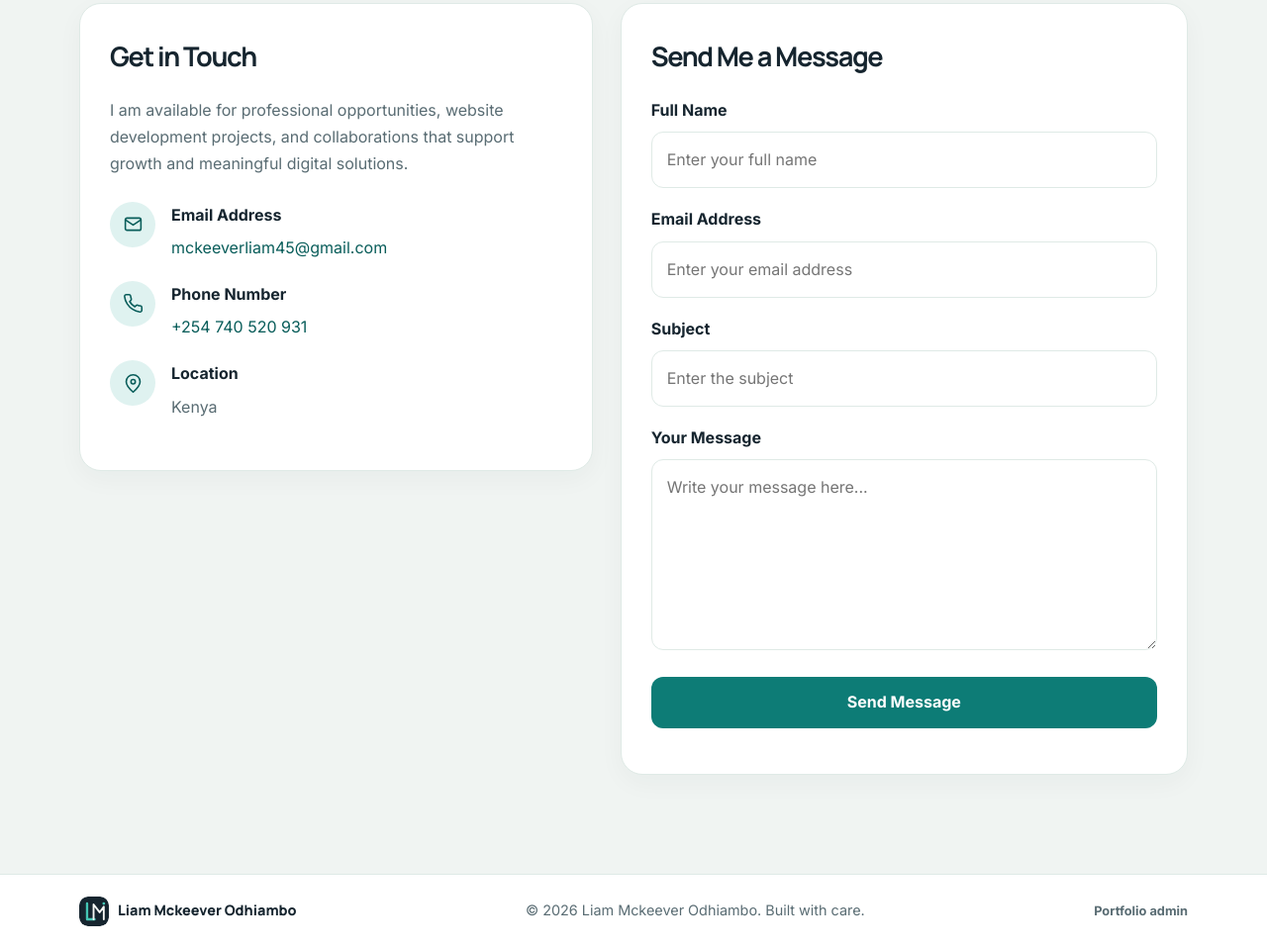
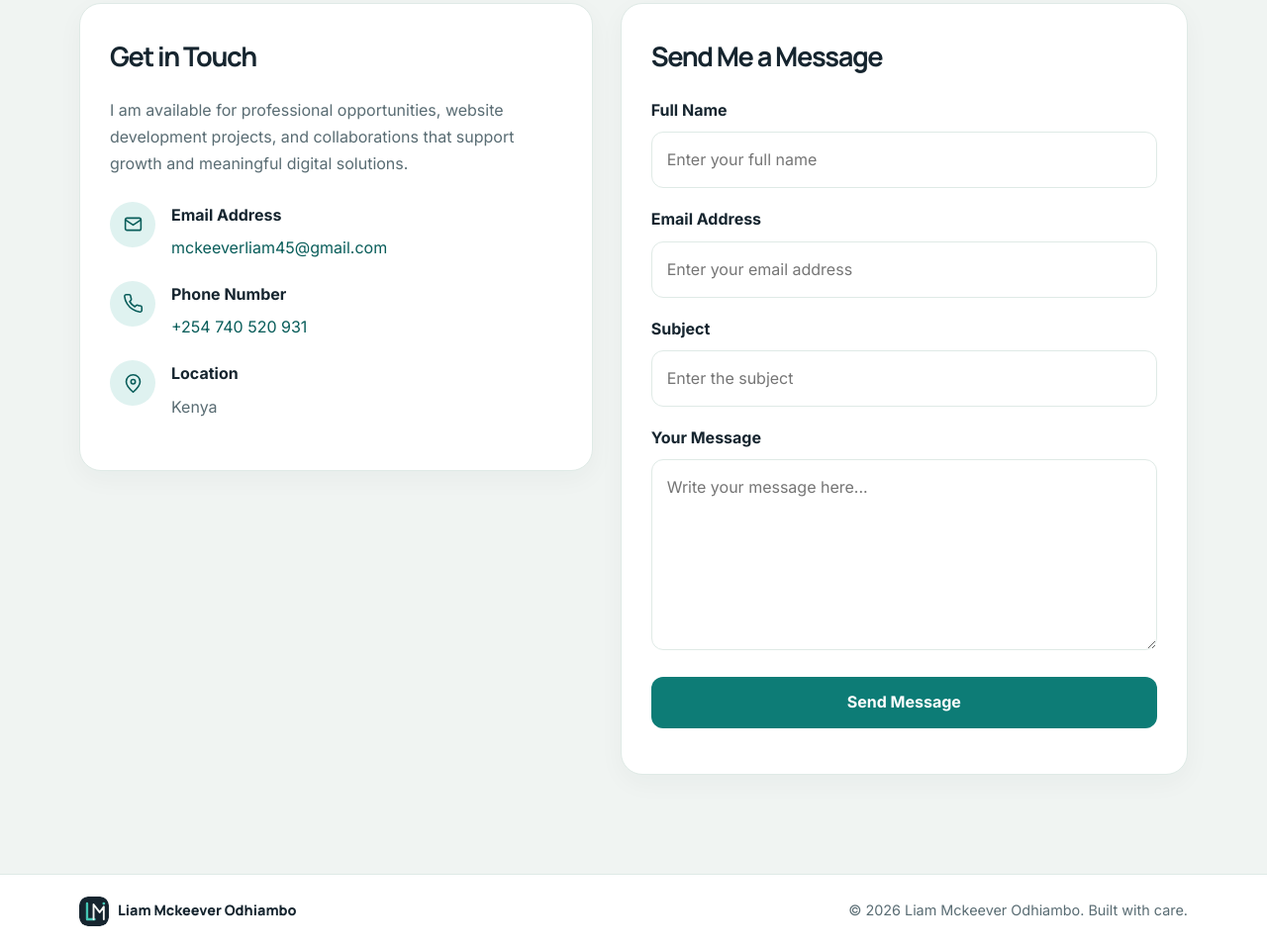
Before and after one commit to mckeeverliam45-hue/LiamOdiaga_CV, a plain HTML site: page liamPortfoloo/index/index.html in a window 1280 px wide. Shown: the part 5858-6816 px from the top of the page at 99% size. Drawn offline with Linux system fonts and the light colour scheme; no server answers.

Commit message:
Hide admin dashboard from public deployment
Co-authored-by: Copilot <223556219+Copilot@users.noreply.github.com>

```diff
--- a/liamPortfoloo/index/index.html
+++ b/liamPortfoloo/index/index.html
@@ -548,7 +548,6 @@
           <span>Liam Mckeever Odhiambo</span>
         </a>
         <p>&copy; <span id="currentYear">2026</span> Liam Mckeever Odhiambo. Built with care.</p>
-        <a class="admin-access-link" href="admin.html">Portfolio admin</a>
       </div>
     </footer>
     <a class="back-to-top" href="#home" aria-label="Back to top">
--- a/liamPortfoloo/index/styles.css
+++ b/liamPortfoloo/index/styles.css
@@ -1348,16 +1348,6 @@ textarea {
   margin: 0;
 }
 
-.admin-access-link {
-  color: var(--muted);
-  font-size: 0.8rem;
-  font-weight: 700;
-}
-
-.admin-access-link:hover {
-  color: var(--accent-dark);
-}
-
 .back-to-top {
   position: fixed;
   z-index: 19;
```
Also changed, not shown: 3 other files.
